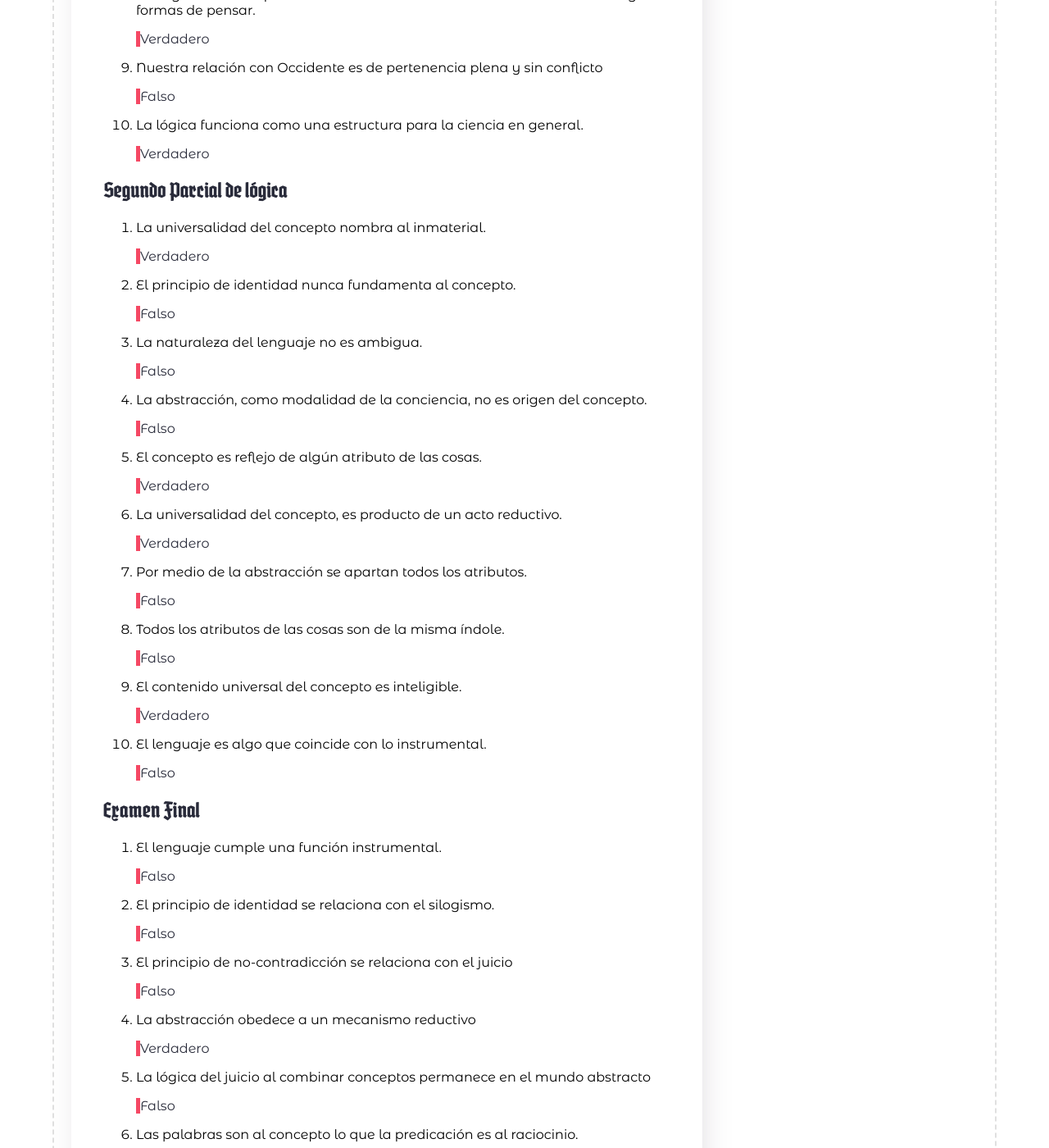
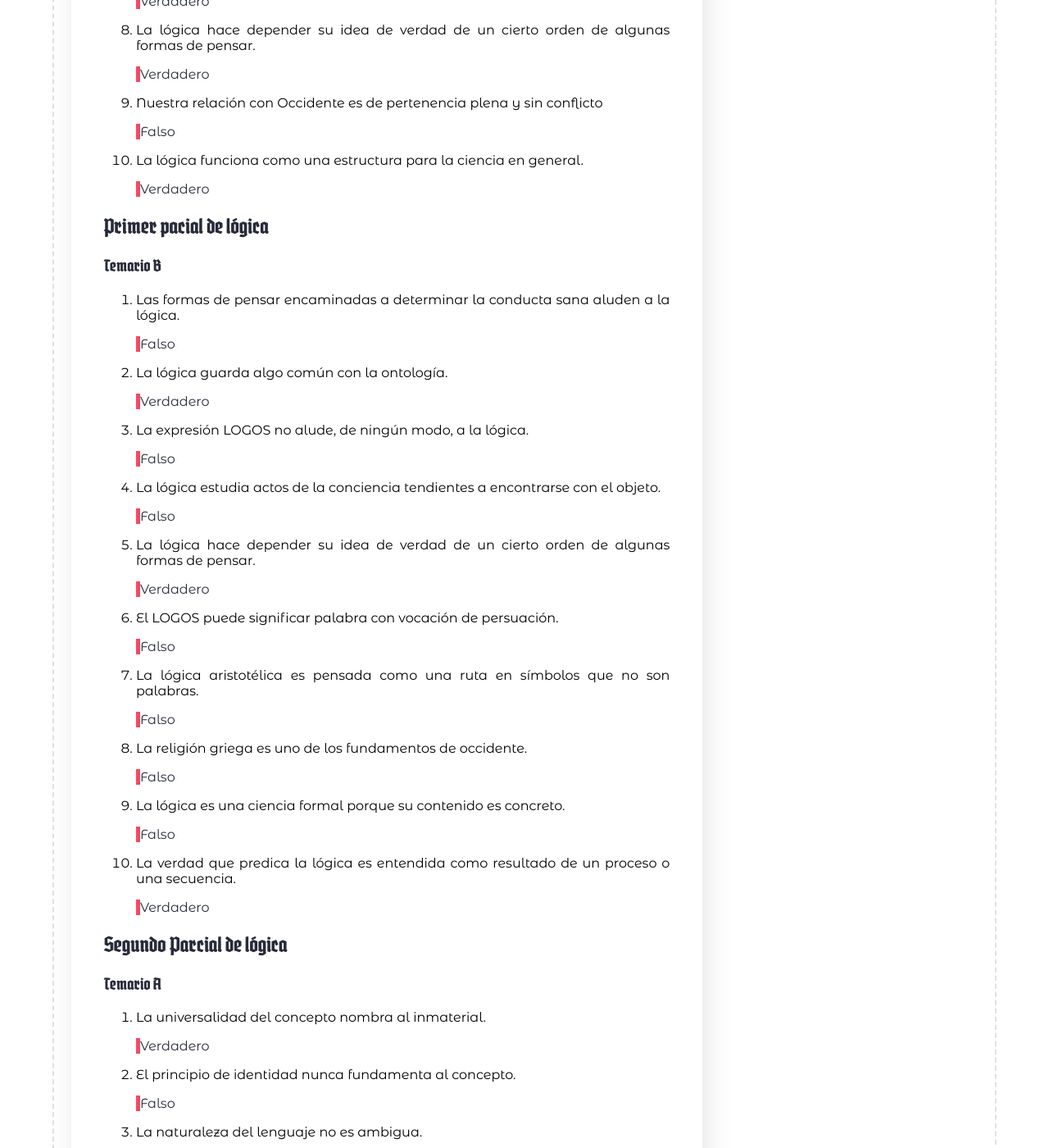
Before and after one commit to jorgeAML/creativeaml, a Jekyll site: the page built from blog_posts/21-11-2023.md, in a window 1280 px wide and 1400 px high, scrolled down 839 px. Shown: the whole window at 82% size. Built offline with Jekyll 4.4.1, drawn with Linux system fonts in a browser that asks for light colours; some web fonts are replaced; a script that is not in the unit is left out; comment, search, counter and statistics services are not loaded; some of the changed text lies outside the part shown.

Commit message:
Temario B parcial I logica

```diff
--- a/blog_posts/21-11-2023.md
+++ b/blog_posts/21-11-2023.md
@@ -3,6 +3,7 @@ layout: blog
 title: Ejercicios propuestos de física
 url: https://www.creativeaml.com/blog_posts/18-08-2023.html
 
+icon: ../assets/images/cube2.jpeg
 section0: Creative AML
 section1: Regresar
 metaDescripcion: Primer examen de lógica segundo semestre 2023
@@ -11,16 +12,17 @@ tarjetaTitulo: Lógica
 tarjetaContenido: Examenes de lógica recopilados en el segundo semestre del año 2023.
 tarjetaFecha: 21 de noviembre 2023
 tarjetaCreador: Jorge AML
-tarjetaTags: Lógica, Concepto, Logos, Usac, Parcial I
+tarjetaTags: Lógica, Concepto, Logos, Usac, Parcial I II EF
 
 tag1: Lógica
 tag2: Concepto
 tag3: Logos
-tag4: Usac
-tag5: Parcial I
+tag4: Parcial I II EF
+tag5: FIUsac
 
 ---
 <h2>Primer Parcial de lógica</h2>
+<h3>Temario A</h3>
 <p>Solución de examenes parciales realizados en el segundo semestre del año 2023. Donde las respuestas eran únicamente verdadero o falso teniendo un total de 10 preguntas por evaluación.</p>
 <ol>
     <li>La ley griega es uno de los fundamentos de occidente.<p class="respuestaA">Falso</p></li>
@@ -34,8 +36,22 @@ tag5: Parcial I
     <li>Nuestra relación con Occidente es de pertenencia plena y sin conflicto<p class="respuestaA">Falso</p></li>
     <li>La lógica funciona como una estructura para la ciencia en general.<p class="respuestaA">Verdadero</p></li>
 </ol>
-
+<h2>Primer pacial de lógica</h2>
+<h3>Temario B</h3>
+<ol>
+    <li>Las formas de pensar encaminadas a determinar la conducta sana aluden a la lógica.<p class="respuestaA">Falso</p></li>
+    <li>La lógica guarda algo común con la ontología.<p class="respuestaA">Verdadero</p></li>
+    <li>La expresión LOGOS no alude, de ningún modo, a la lógica.<p class="respuestaA">Falso</p></li>
+    <li>La lógica estudia actos de la conciencia tendientes a encontrarse con el objeto.<p class="respuestaA">Falso</p></li>
+    <li>La lógica hace depender su idea de verdad de un cierto orden de algunas formas de pensar.<p class="respuestaA">Verdadero</p></li>
+    <li>El LOGOS puede significar palabra con vocación de persuación.<p class="respuestaA">Falso</p></li>
+    <li>La lógica aristotélica es pensada como una ruta en símbolos que no son palabras.<p class="respuestaA">Falso</p></li>
+    <li>La religión griega es uno de los fundamentos de occidente.<p class="respuestaA">Falso</p></li>
+    <li>La lógica es una ciencia formal porque su contenido es concreto.<p class="respuestaA">Falso</p></li>
+    <li>La verdad que predica la lógica es entendida como resultado de un proceso o una secuencia.<p class="respuestaA">Verdadero</p></li>
+</ol>
 <h2>Segundo Parcial de lógica</h2>
+<h3>Temario A</h3>
 <ol>
     <li>La universalidad del concepto nombra al inmaterial.<p class="respuestaA">Verdadero</p></li>
     <li>El principio de identidad nunca fundamenta al concepto.<p class="respuestaA">Falso</p></li>
```
Also changed, not shown: assets/images/cube2.jpeg (added).
